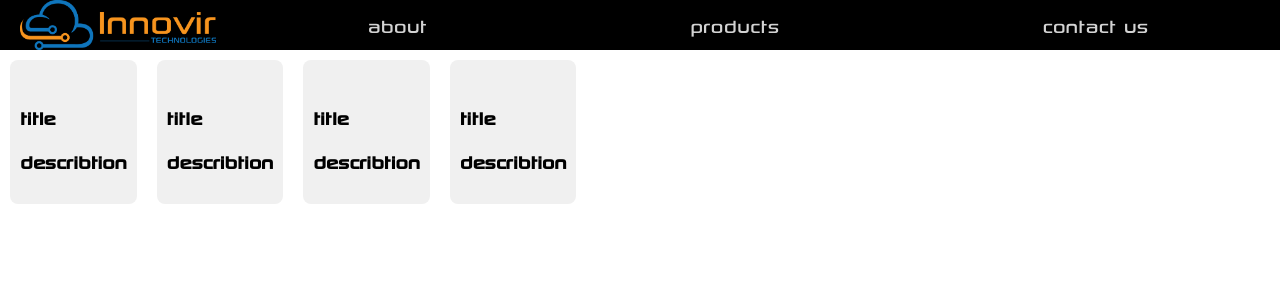
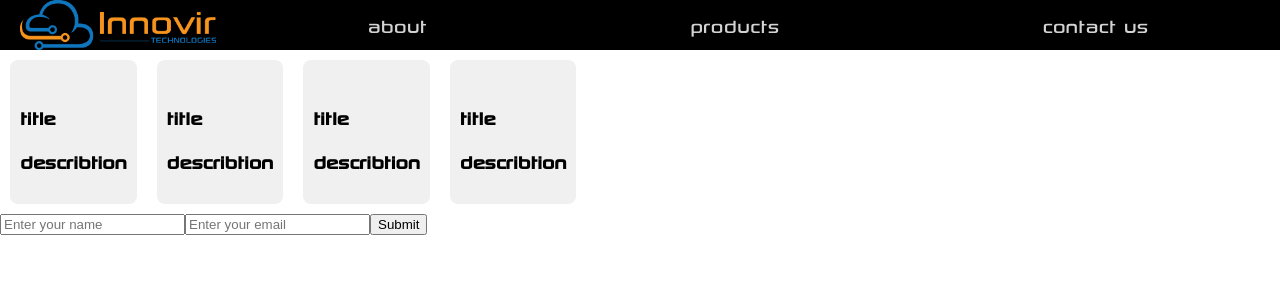
Before and after one commit to omaranBazna/innovir, a React (Create React App) app: page / in a window 1280 px wide. Shown: the top 300 px of the page. Built offline with nearby package versions, Linux system fonts and the light colour scheme.

Commit message:
add contact form

```diff
--- a/src/App.js
+++ b/src/App.js
@@ -2,6 +2,7 @@ import logo from './logo.svg';
 import './App.css';
 import {useState} from 'react'
 import Product from "./Components/Product"
+import ContactForm from './Components/ContactForm';
 import Logo from './graphics/logo.png'
 function App() {
 const [lang,setLang]=useState('En')
@@ -37,7 +38,7 @@ const [lang,setLang]=useState('En')
        </section>
 
        <section  id="contact us">
-
+         <ContactForm />
        </section>
 
        <footer>
```
Also changed, not shown: src/App.css (+6 -2 lines).
